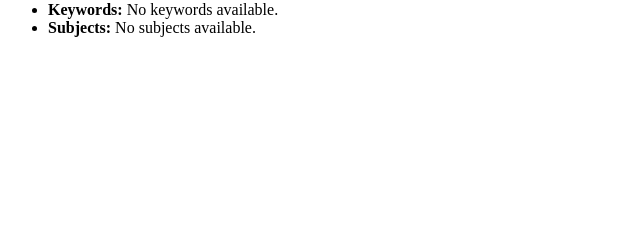
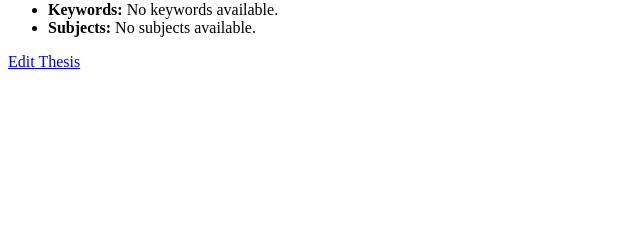
Before and after one commit to berkaysahiin/SE307, a Django app: template thesis/templates/thesis_detail.html in a window 1280 px wide. Shown: the part 313-553 px from the top of the page, without its empty margins (0-640 px from the left). Run offline with Django 5.2, Linux system fonts and the light colour scheme; the template is opened without the code that fills it, so the values that code supplies are empty.

Commit message:
Update thesis_detail.html

```diff
--- a/thesis/templates/thesis_detail.html
+++ b/thesis/templates/thesis_detail.html
@@ -42,5 +42,7 @@
     </li>
 </ul>
 
+<a href="{% url 'thesis:thesis_edit' pk=object.thesis_no %}">Edit Thesis</a>
+
 </body>
 </html>
```
